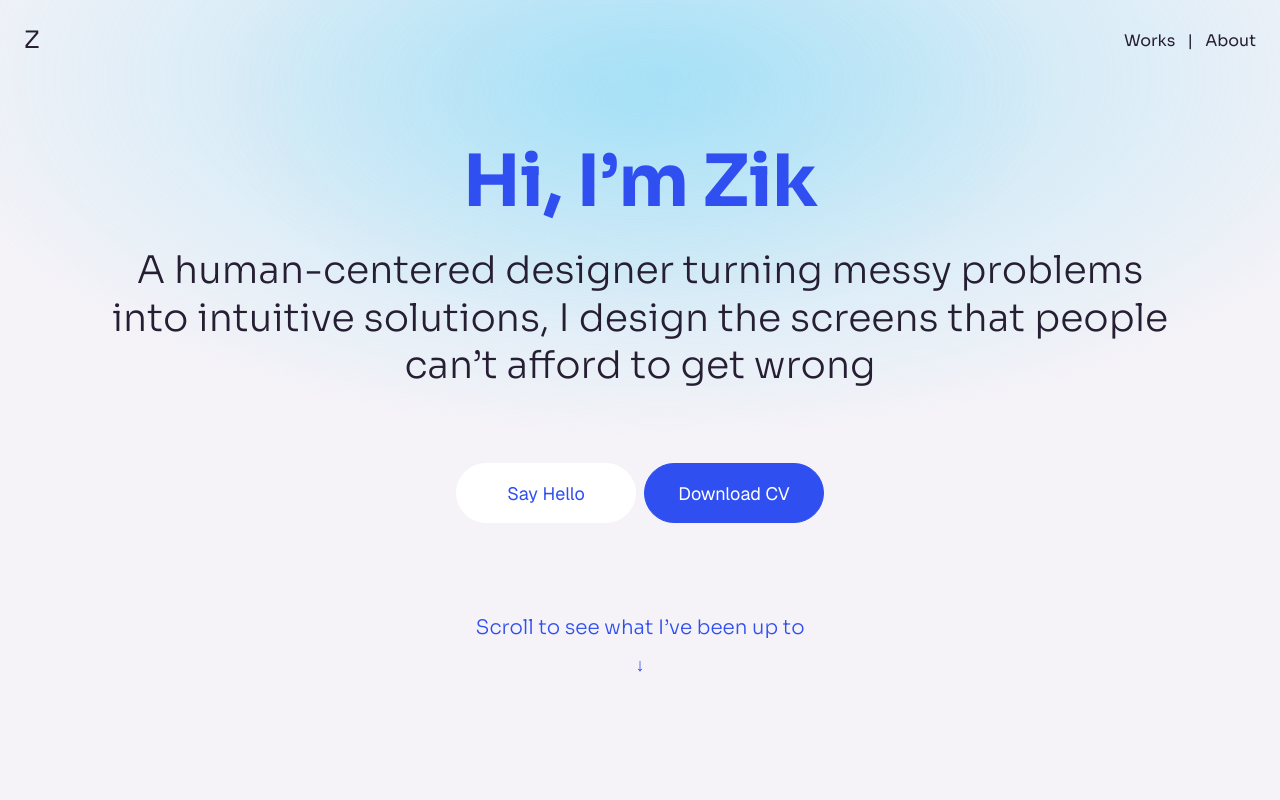
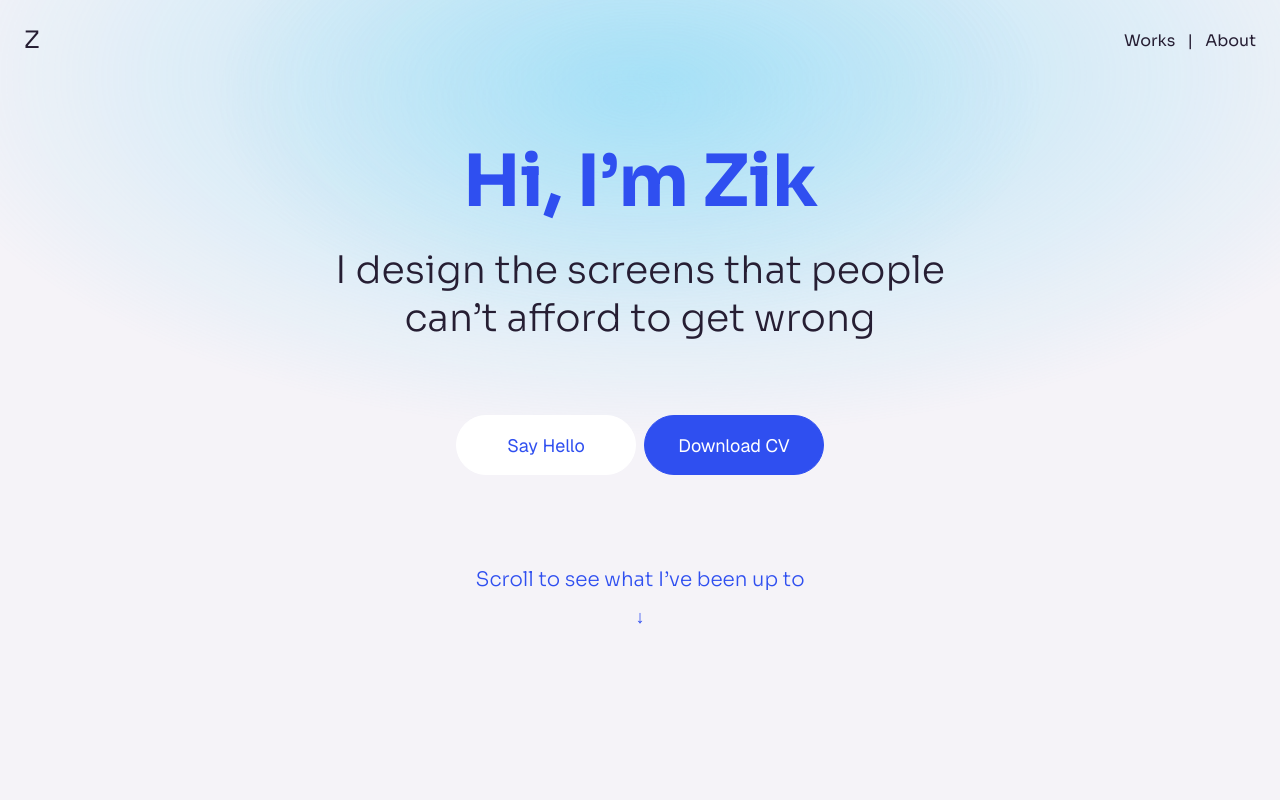
Before and after one commit to ZiK-BiT-0902/zik-bit-0902.github.io, a plain HTML site: page index.html in a window 1280 px wide. Shown: the top 800 px of the page. Drawn offline with nearby package versions, Linux system fonts and the light colour scheme; a web font is replaced by a local one.

Commit message:
Shorter home hero line
The line under "Hi, I'm Zik" is now only "I design the screens that
people can't afford to get wrong", with balanced line breaks.

Co-Authored-By: Claude Opus 5.5 <noreply@anthropic.com>

```diff
--- a/assets/css/site.css
+++ b/assets/css/site.css
@@ -522,7 +522,7 @@
   @keyframes nh-cloud-b{0%{transform:translate(22%,8%) scale(1);} 50%{transform:translate(-18%,14%) scale(1.15);} 100%{transform:translate(-26%,2%) scale(0.92);}}
   .nh-hero-in{min-height:677px; padding:57px 24px 72px; display:flex; flex-direction:column; align-items:center;}
   .nh-hero h1{font-size:72px; font-weight:700; line-height:1.26; letter-spacing:-0.01em; color:var(--accent); max-width:none;}
-  .nh-sub{margin-top:19px; max-width:1079px; font-family:var(--f-display); font-weight:300; font-size:38px; line-height:1.26; color:var(--nh-ink); text-wrap:wrap;}
+  .nh-sub{margin-top:19px; max-width:1079px; font-family:var(--f-display); font-weight:300; font-size:38px; line-height:1.26; color:var(--nh-ink); text-wrap:balance;}
   .nh-cta-row{display:flex; gap:8px; margin-top:73px;}
   .nh-btn{display:inline-flex; align-items:center; justify-content:center; width:180px; height:60px; border-radius:53px; background:#FFFFFF; border:1px solid #FFFFFF; color:var(--accent); font-family:var(--f-body); font-size:18px; text-decoration:none; transition:transform .25s ease, box-shadow .25s ease, background .2s ease;}
   .nh-btn.solid{background:var(--accent); border-color:var(--accent); color:#FFFFFF;}
--- a/index.html
+++ b/index.html
@@ -33,7 +33,7 @@
 <section class="nh-hero under-bar">
   <div class="nh-hero-in">
     <h1 class="nh-rise">Hi, I’m Zik</h1>
-    <p class="nh-sub nh-rise">A human-centered designer turning messy problems into intuitive solutions, I design the screens that people can’t afford to get wrong</p>
+    <p class="nh-sub nh-rise">I design the screens that people can’t afford to get wrong</p>
     <div class="nh-cta-row nh-rise">
       <a class="nh-btn" href="https://www.linkedin.com/in/itzik-bitran-7bb86429/" target="_blank" rel="noopener">Say Hello</a>
       <a class="nh-btn solid" href="assets/Itzik-Bitran-CV.pdf" download>Download CV</a>
```
Also changed, not shown: 1 other file.
